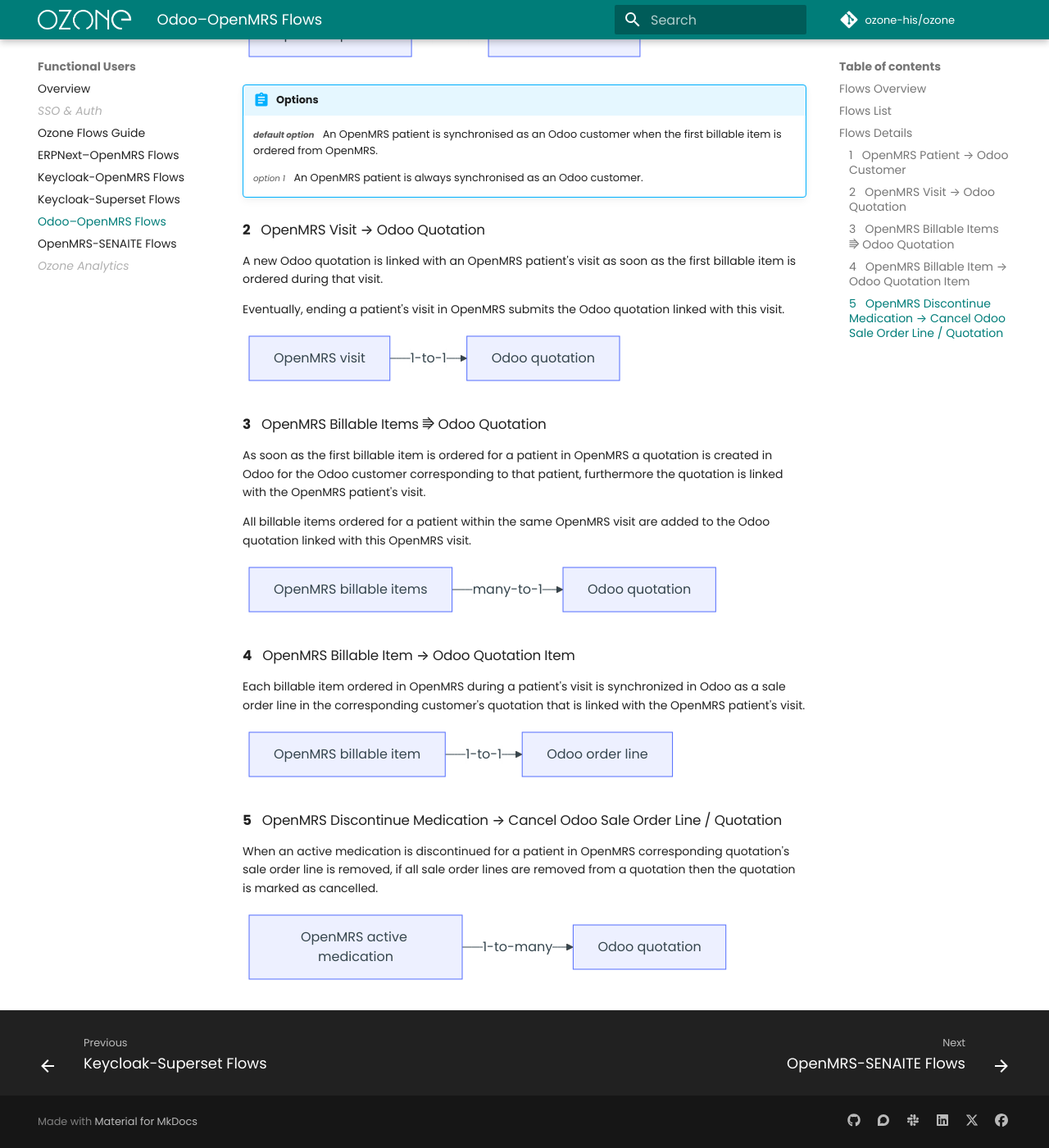
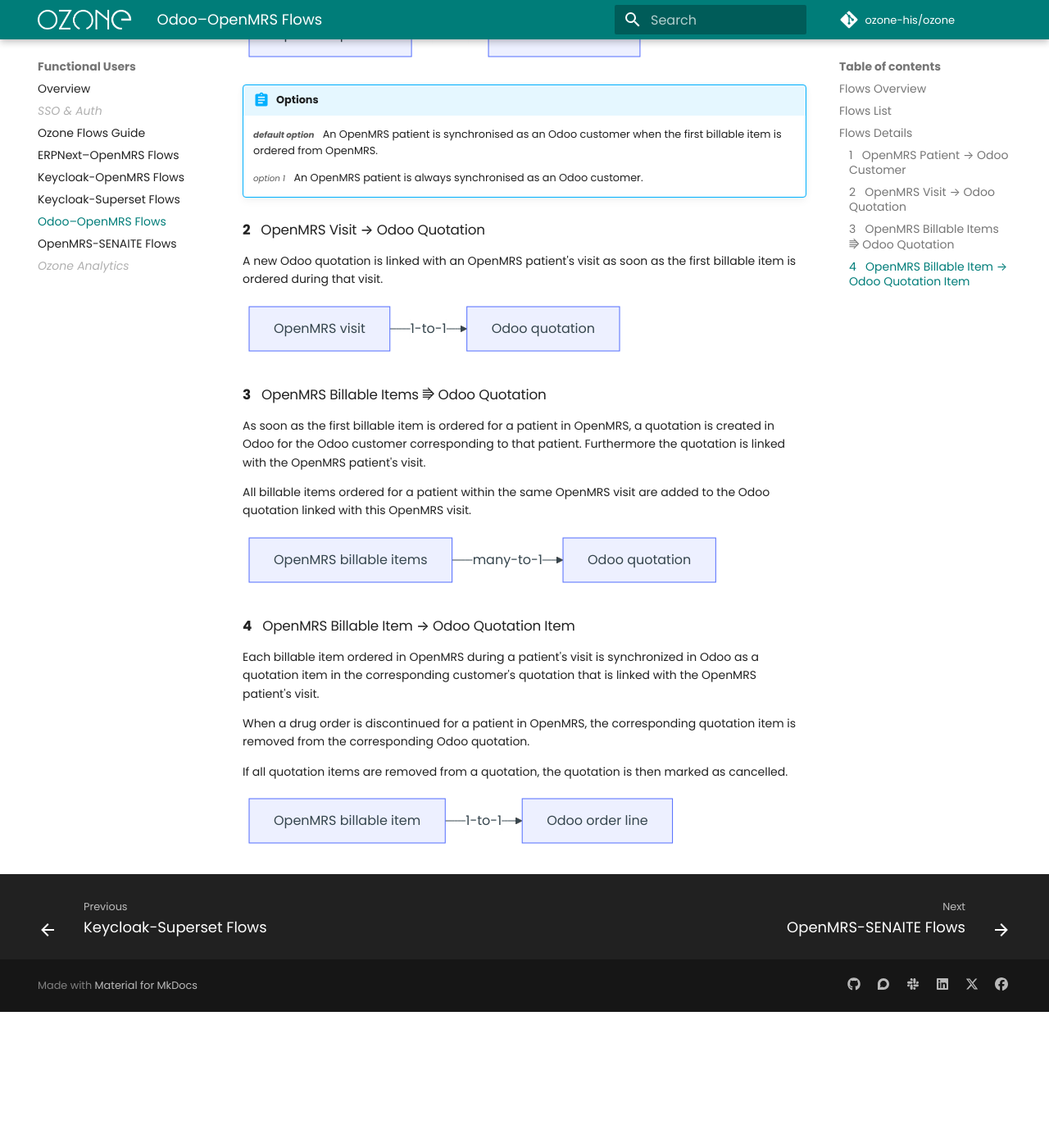
Before and after one commit to ozone-his/ozone-docs, an MkDocs documentation site: the page built from docs/users/odoo-openmrs.md, in a window 1280 px wide and 1400 px high, scrolled down 1509 px. Shown: the whole window at 82% size. Built offline with MkDocs 1.6.1 and Material for MkDocs 9.7.7, drawn with Linux system fonts in a browser that asks for light colours; comment, search, counter and statistics services are not loaded; after the commit the page ends 2743 px from its top, so only the background shows below that; some of the changed text lies outside the part shown.

Commit message:
Update odoo-openmrs.md

````diff
--- a/docs/users/odoo-openmrs.md
+++ b/docs/users/odoo-openmrs.md
@@ -13,7 +13,7 @@
         OpenMRS->>Ozone: Drug orders
         OpenMRS->>Ozone: Lab test orders
         Ozone->>Odoo: Quotations
-        Ozone->>Odoo: Sale Order lines
+        Ozone->>Odoo: Quotation items
 ```
 
 ## Flows List
@@ -23,7 +23,7 @@
 |OpenMRS|    Patient    |→|Odoo|    Customer     |
 |OpenMRS|     Visit     |→|Odoo|    Quotation    |
 |OpenMRS| Billable item |⭆|Odoo|    Quotation    |
-|OpenMRS| Billable item |→|Odoo| Sale Order line |
+|OpenMRS| Billable item |→|Odoo| Quotation item |
 
 
 !!! question "What are the OpenMRS billable items?"
@@ -54,17 +54,14 @@
 
 A new Odoo quotation is linked with an OpenMRS patient's visit as soon as the first billable item is ordered during that visit.
 
-Eventually, ending a patient's visit in OpenMRS submits the Odoo quotation linked with this visit.
-
 ``` mermaid
 flowchart LR
     a["OpenMRS visit"]-- 1-to-1 -->b["Odoo quotation"]
 ```
 
-
 ### **3** &nbsp; OpenMRS Billable Items ⭆ Odoo Quotation
 
-As soon as the first billable item is ordered for a patient in OpenMRS a quotation is created in Odoo for the Odoo customer corresponding to that patient, furthermore the quotation is linked with the OpenMRS patient's visit.
+As soon as the first billable item is ordered for a patient in OpenMRS, a quotation is created in Odoo for the Odoo customer corresponding to that patient. Furthermore the quotation is linked with the OpenMRS patient's visit.
 
 All billable items ordered for a patient within the same OpenMRS visit are added to the Odoo quotation linked with this OpenMRS visit.
 
@@ -75,18 +72,13 @@
 
 ### **4** &nbsp; OpenMRS Billable Item → Odoo Quotation Item
 
-Each billable item ordered in OpenMRS during a patient's visit is synchronized in Odoo as a sale order line in the corresponding customer's quotation that is linked with the OpenMRS patient's visit.
+Each billable item ordered in OpenMRS during a patient's visit is synchronized in Odoo as a quotation item in the corresponding customer's quotation that is linked with the OpenMRS patient's visit.
+
+When a drug order is discontinued for a patient in OpenMRS, the corresponding quotation item is removed from the corresponding Odoo quotation.
+
+If all quotation items are removed from a quotation, the quotation is then marked as cancelled.
 
 ``` mermaid
 flowchart LR
     a["OpenMRS billable item"]-- 1-to-1 -->b["Odoo order line"]
 ```
-
-### **5** &nbsp; OpenMRS Discontinue Medication → Cancel Odoo Sale Order Line / Quotation
-
-When an active medication is discontinued for a patient in OpenMRS corresponding quotation's sale order line is removed, if all sale order lines are removed from a quotation then the quotation is marked as cancelled.
-
-``` mermaid
-flowchart LR
-    a["OpenMRS active medication"]-- 1-to-many -->b["Odoo quotation"]
-```
````
